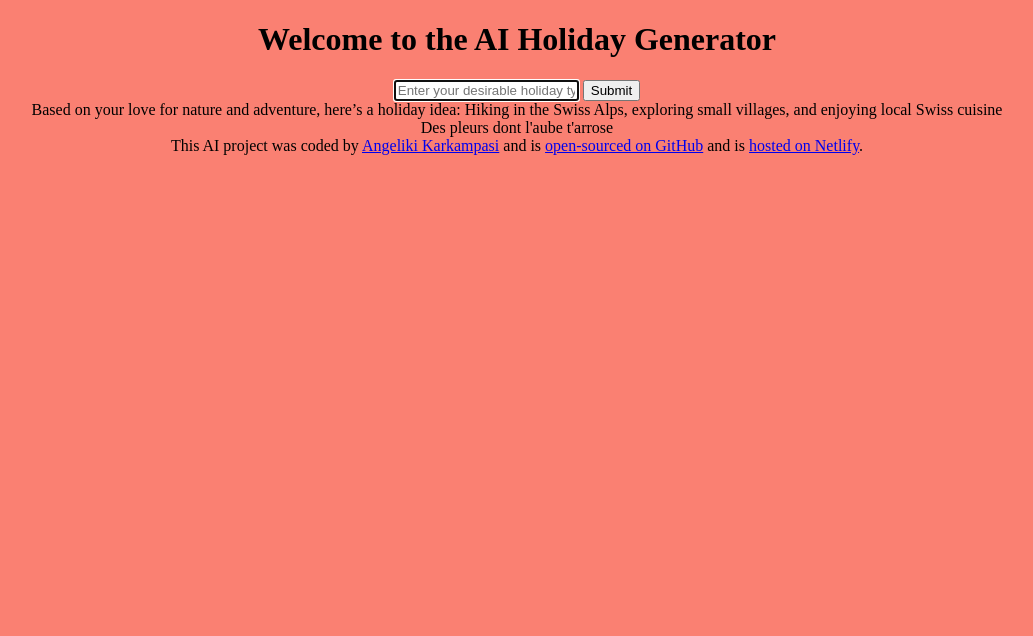
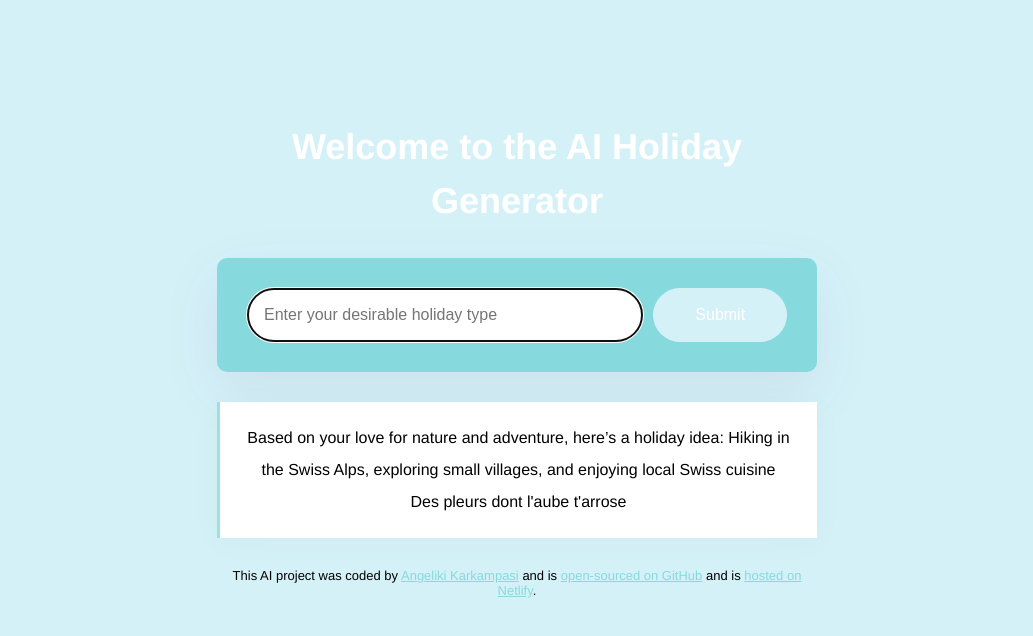
Before and after one commit to Angelikikark/AI-Holiday-Generator, a plain HTML site: page index.html in a window 1280 px wide. Shown: the whole page, without its empty margins (123-1156 px from the left). Drawn offline with Linux system fonts and the light colour scheme.

Commit message:
Added styling to the project

```diff
--- a/index.html
+++ b/index.html
@@ -7,6 +7,7 @@
     <title>AI Holiday Generator</title>
   </head>
   <body>
+    <div class="container">
       <header><h1>Welcome to the AI Holiday Generator</h1></header>
 
       <main>
@@ -17,10 +18,11 @@
             autofocus
             required
             autocomplete="off"
+            class="instructions"
           />
-        <input type="submit" />
+          <input type="submit" class="submit-button" />
         </form>
-      <div>
+        <div class="holiday-description">
           Based on your love for nature and adventure, here’s a holiday idea:
           Hiking in the Swiss Alps, exploring small villages, and enjoying local
           Swiss cuisine
@@ -46,6 +48,7 @@
           >hosted on Netlify</a
         >.
       </footer>
+    </div>
     <script src="src/index.js"></script>
   </body>
 </html>
--- a/src/style.css
+++ b/src/style.css
@@ -1,4 +1,63 @@
 body {
-  background: salmon;
+  background: #d5f1f8;
   text-align: center;
+  font-family: Helvetica, Arial, sans-serif;
 }
+a {
+  color: rgba(58, 196, 196, 0.507);
+}
+.container {
+  margin: 120px auto;
+  max-width: 600px;
+}
+header {
+  margin-bottom: 30px;
+}
+h1 {
+  text-align: center;
+  font-weight: 800;
+  font-size: 36px;
+  line-height: 1.5;
+  color: white;
+}
+
+form {
+  padding: 30px;
+  background-color: rgba(58, 196, 196, 0.507);
+  box-shadow: 0px 20px 60px rgba(65, 50, 100, 0.08);
+  border-radius: 10px;
+  display: flex;
+  margin-bottom: 30px;
+}
+.instructions {
+  padding: 16px;
+  border: 1px solid rgba(39, 33, 66, 0.5);
+  width: 80%;
+  font-size: 16px;
+  border-radius: 50px;
+  line-height: 20px;
+  color: #272044;
+}
+.submit-button {
+  margin-left: 10px;
+  background: #d5f1f8;
+  color: white;
+  border: none;
+  width: 150px;
+  font-size: 16px;
+  border-radius: 50px;
+  padding: 14px 24px;
+}
+.holiday-description {
+  font-size: 16px;
+  background-color: #fff;
+  padding: 20px;
+  line-height: 2;
+  border-left: 3px solid rgba(58, 196, 196, 0.507);
+  box-shadow: 0px 4px 30px 0px rgba(39, 33, 66, 0.03);
+}
+footer {
+  text-align: center;
+  font-size: 13px;
+  margin-top: 30px;
+}
```
Lines whose indentation alone changed are shown as unchanged.
